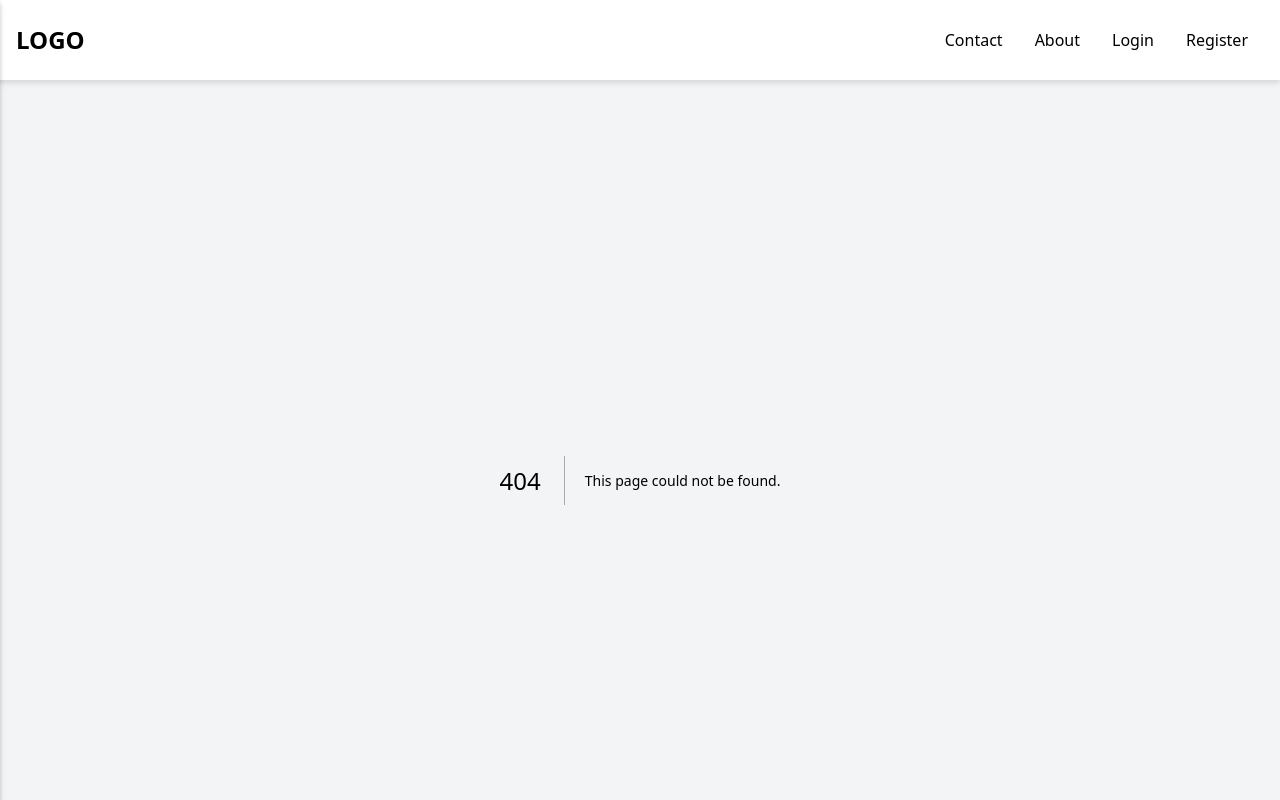
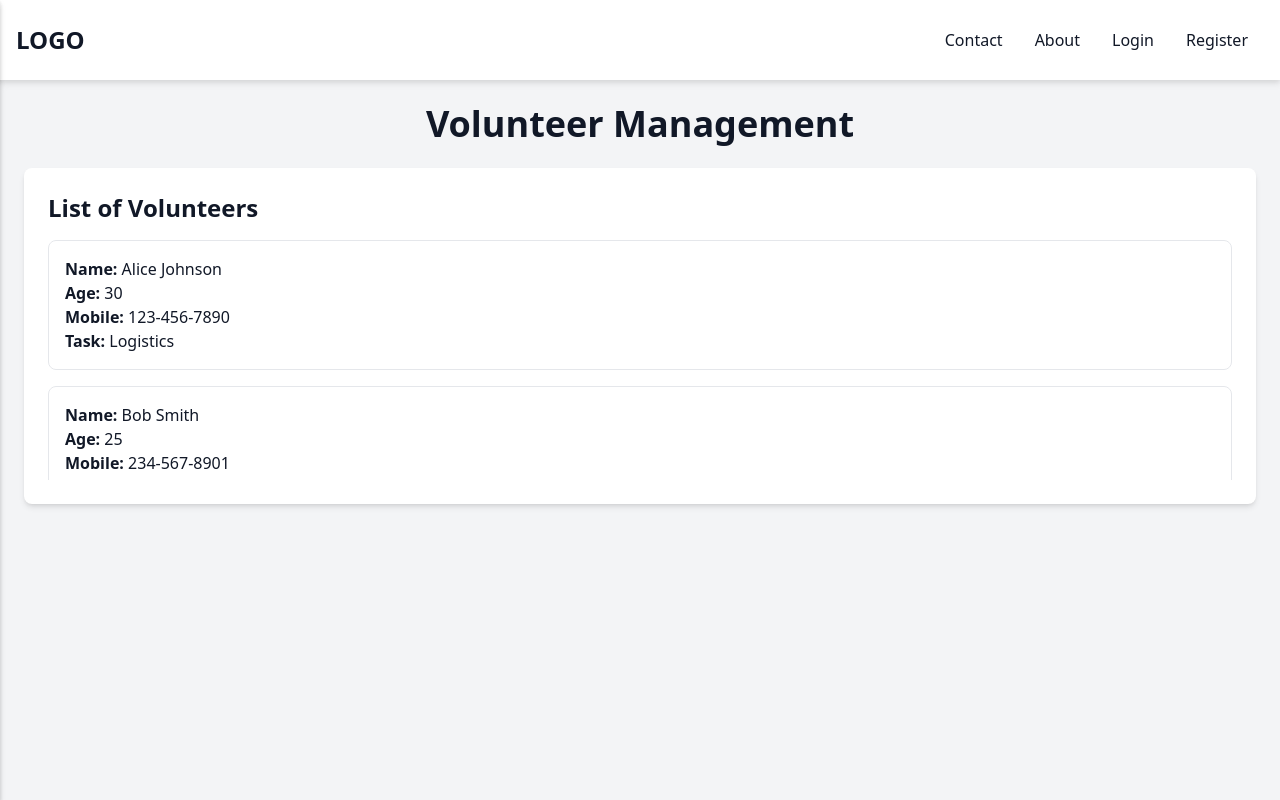
Before and after one commit to FahimSadikRashad/DisastermanagementFrontEnd, a Next.js app: page /volunteer in a window 1280 px wide. Before the commit this address had no page. Shown: the top 800 px of the page. Built offline with nearby package versions, Linux system fonts and the light colour scheme.

Commit message:
Integrade Volunteer page

```diff
--- /dev/null
+++ b/src/app/components/VolunteerList.js
@@ -0,0 +1,26 @@
+"use client";
+import { useVolunteerContext } from '../context/VolunteerContext';
+
+export default function VolunteerList() {
+  const { volunteers } = useVolunteerContext();
+
+  return (
+    <div className="bg-white shadow-md p-6 rounded-lg flex-grow flex flex-col h-full">
+      <h2 className="text-2xl font-semibold mb-4">List of Volunteers</h2>
+
+      {/* Volunteer List with Scroll */}
+      <div className="overflow-y-auto flex-grow max-h-60">
+        <ul className="space-y-4">
+          {volunteers.map(volunteer => (
+            <li key={volunteer.id} className="border p-4 rounded-lg">
+              <p><strong>Name:</strong> {volunteer.name}</p>
+              <p><strong>Age:</strong> {volunteer.age}</p>
+              <p><strong>Mobile:</strong> {volunteer.mobile}</p>
+              <p><strong>Task:</strong> {volunteer.task}</p>
+            </li>
+          ))}
+        </ul>
+      </div>
+    </div>
+  );
+}
--- /dev/null
+++ b/src/app/context/VolunteerContext.js
@@ -0,0 +1,23 @@
+import React, { createContext, useState, useContext } from 'react';
+
+const VolunteerContext = createContext();
+
+export const VolunteerProvider = ({ children }) => {
+  const [volunteers, setVolunteers] = useState([
+    // Dummy data
+    { id: 1, name: 'Alice Johnson', age: 30, mobile: '123-456-7890', task: 'Logistics' },
+    { id: 2, name: 'Bob Smith', age: 25, mobile: '234-567-8901', task: 'Medical Assistance' },
+    { id: 3, name: 'Charlie Brown', age: 28, mobile: '345-678-9012', task: 'Shelter Management' },
+    // Add more volunteers as needed
+  ]);
+
+  return (
+    <VolunteerContext.Provider value={{ volunteers }}>
+      {children}
+    </VolunteerContext.Provider>
+  );
+};
+
+export const useVolunteerContext = () => {
+  return useContext(VolunteerContext);
+};
--- /dev/null
+++ b/src/app/volunteer/page.js
@@ -0,0 +1,17 @@
+"use client";
+import { VolunteerProvider } from '../context/VolunteerContext';
+import VolunteerList from '../components/VolunteerList';
+
+export default function VolunteerPage() {
+  return (
+    <VolunteerProvider>
+      <div className="container mx-auto p-6">
+        <h1 className="text-4xl font-bold mb-6 text-center">Volunteer Management</h1>
+        <div className="flex flex-col lg:flex-row gap-10">
+          {/* Volunteer List (takes most of the width) */}
+          <VolunteerList />
+        </div>
+      </div>
+    </VolunteerProvider>
+  );
+}
```
